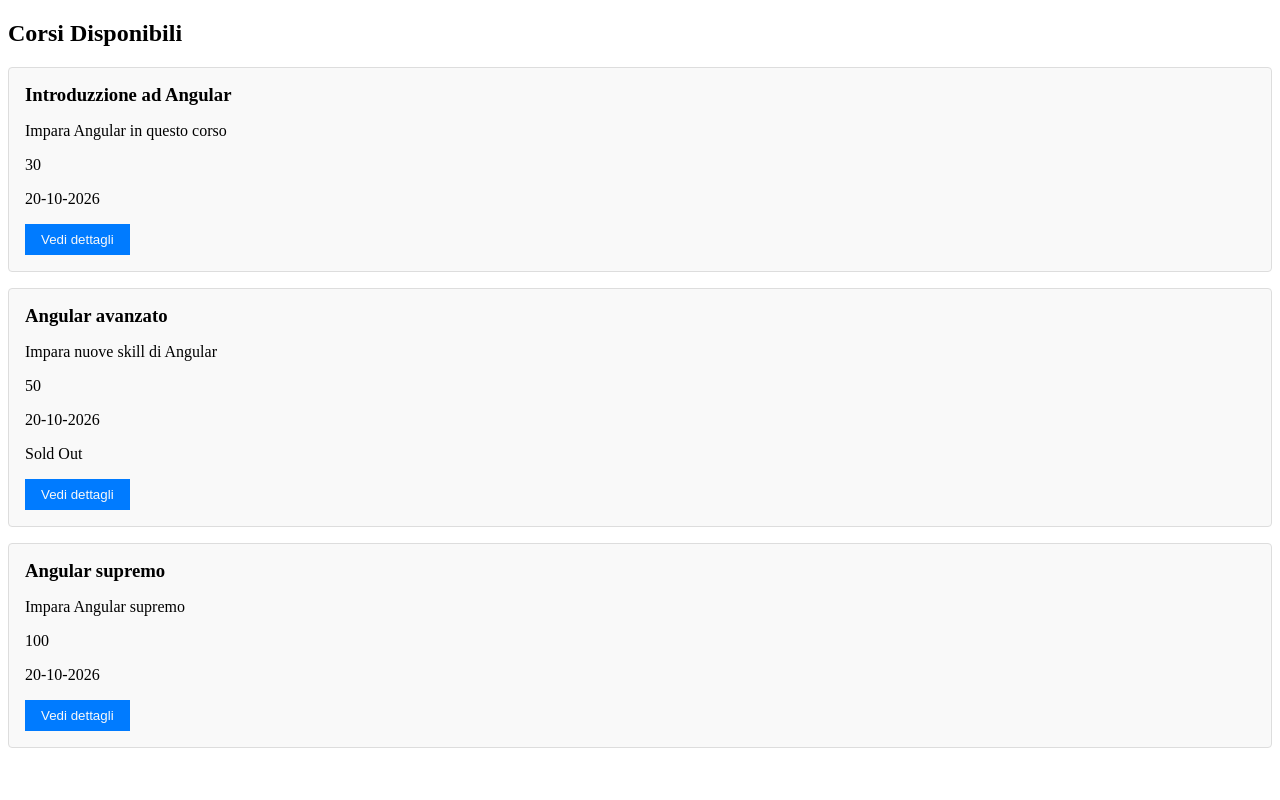
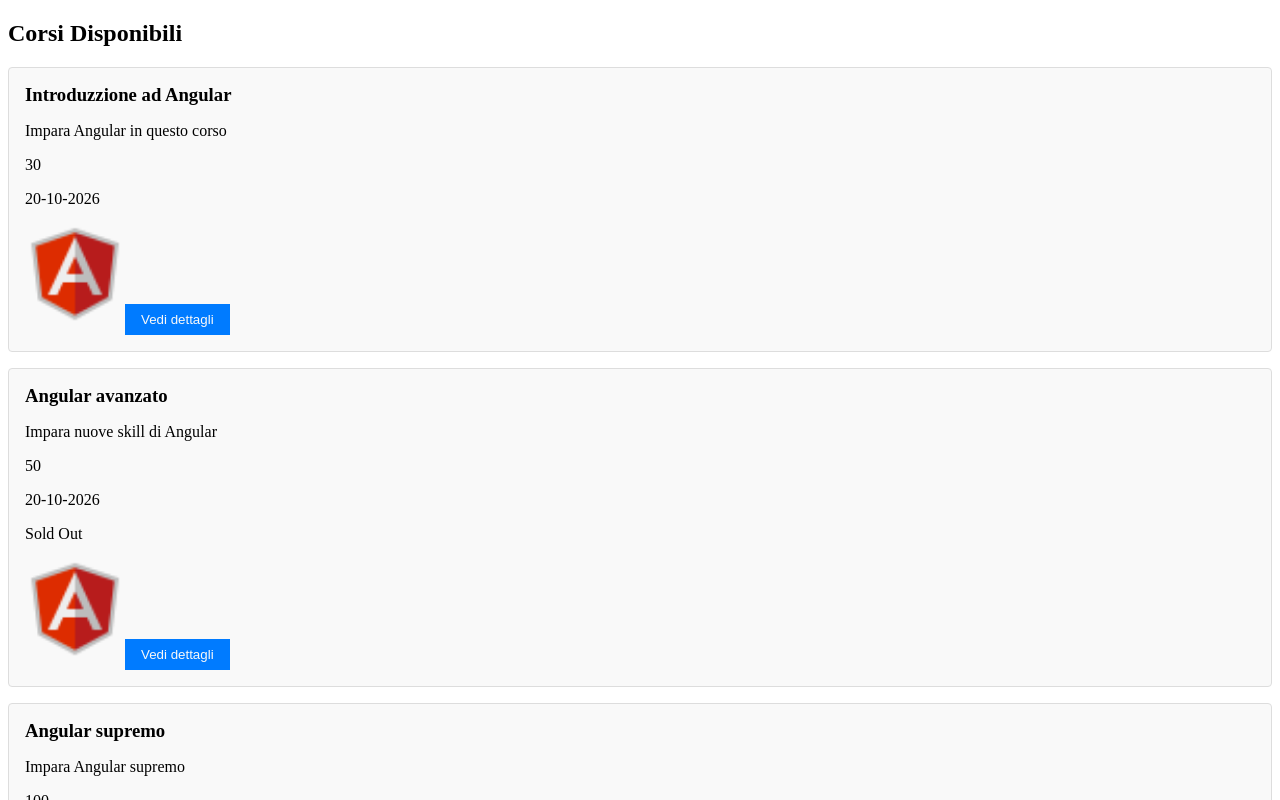
Before and after one commit to GennaroBuonomo/course-booking-system, an Angular app: page / in a window 1280 px wide. Shown: the top 800 px of the page. Built offline with nearby package versions, Linux system fonts and the light colour scheme.

Commit message:
add images to course details in CoursesList component

```diff
--- a/src/app/courses-list/courses-list.html
+++ b/src/app/courses-list/courses-list.html
@@ -5,6 +5,7 @@
   <p>{{ courses[0].price }}</p>
   <p>{{ courses[0].date }}</p>
   <p [hidden]="!courses[0].soldOut">Sold Out</p>
+  <img [src]="courses[0].img" [alt]="courses[0].title" width="100">
   <button>Vedi dettagli</button>
 </div>
 
@@ -14,6 +15,7 @@
   <p>{{ courses[1].price }}</p>
   <p>{{ courses[1].date }}</p>
   <p [hidden]="!courses[1].soldOut">Sold Out</p>
+  <img [src]="courses[1].img" [alt]="courses[1].title" width="100">
   <button>Vedi dettagli</button>
 </div>
 
@@ -23,5 +25,6 @@
   <p>{{ courses[2].price }}</p>
   <p>{{ courses[2].date }}</p>
   <p [hidden]="!courses[2].soldOut">Sold Out</p>
+  <img [src]="courses[2].img" [alt]="courses[2].title" width="100">
   <button>Vedi dettagli</button>
 </div>
--- a/src/app/courses-list/courses-list.ts
+++ b/src/app/courses-list/courses-list.ts
@@ -9,8 +9,8 @@ import { Component } from '@angular/core';
 export class CoursesList {
   title: string = "Corsi Disponibili"
   courses = [
-    {id: 1, title: 'Introduzzione ad Angular', description: 'Impara Angular in questo corso', price: '30', date:'20-10-2026', soldOut: false},
-    {id: 2, title: 'Angular avanzato', description: 'Impara nuove skill di Angular', price: '50', date:'20-10-2026', soldOut: true},
-    {id: 3, title: ' Angular supremo', description: 'Impara Angular supremo', price: '100', date:'20-10-2026', soldOut: false},
+    {id: 1, title: 'Introduzzione ad Angular', description: 'Impara Angular in questo corso', price: '30', date:'20-10-2026', soldOut: false, img: 'Angular-logo.png'},
+    {id: 2, title: 'Angular avanzato', description: 'Impara nuove skill di Angular', price: '50', date:'20-10-2026', soldOut: true, img: 'Angular-logo.png'},
+    {id: 3, title: ' Angular supremo', description: 'Impara Angular supremo', price: '100', date:'20-10-2026', soldOut: false, img: 'Angular-logo.png'},
   ];
 }
```
Also changed, not shown: public/Angular-logo.png (added).
